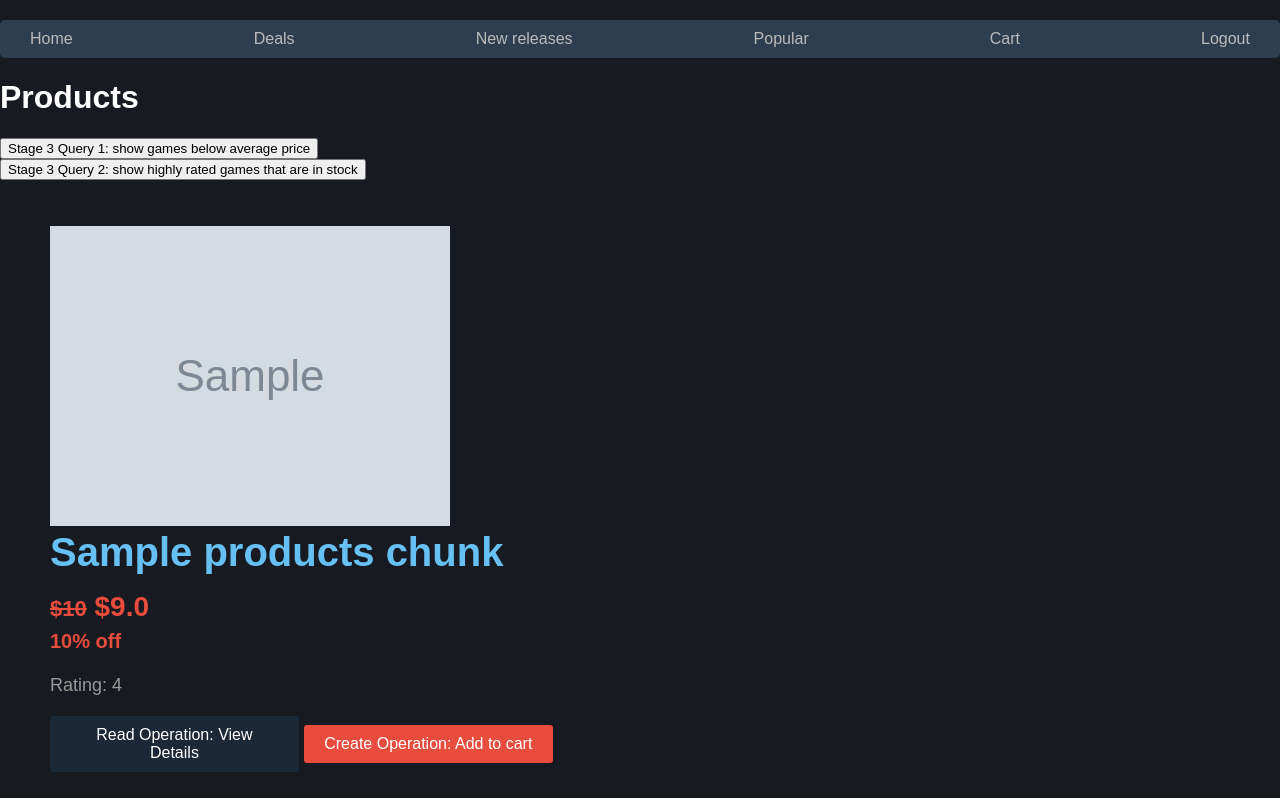
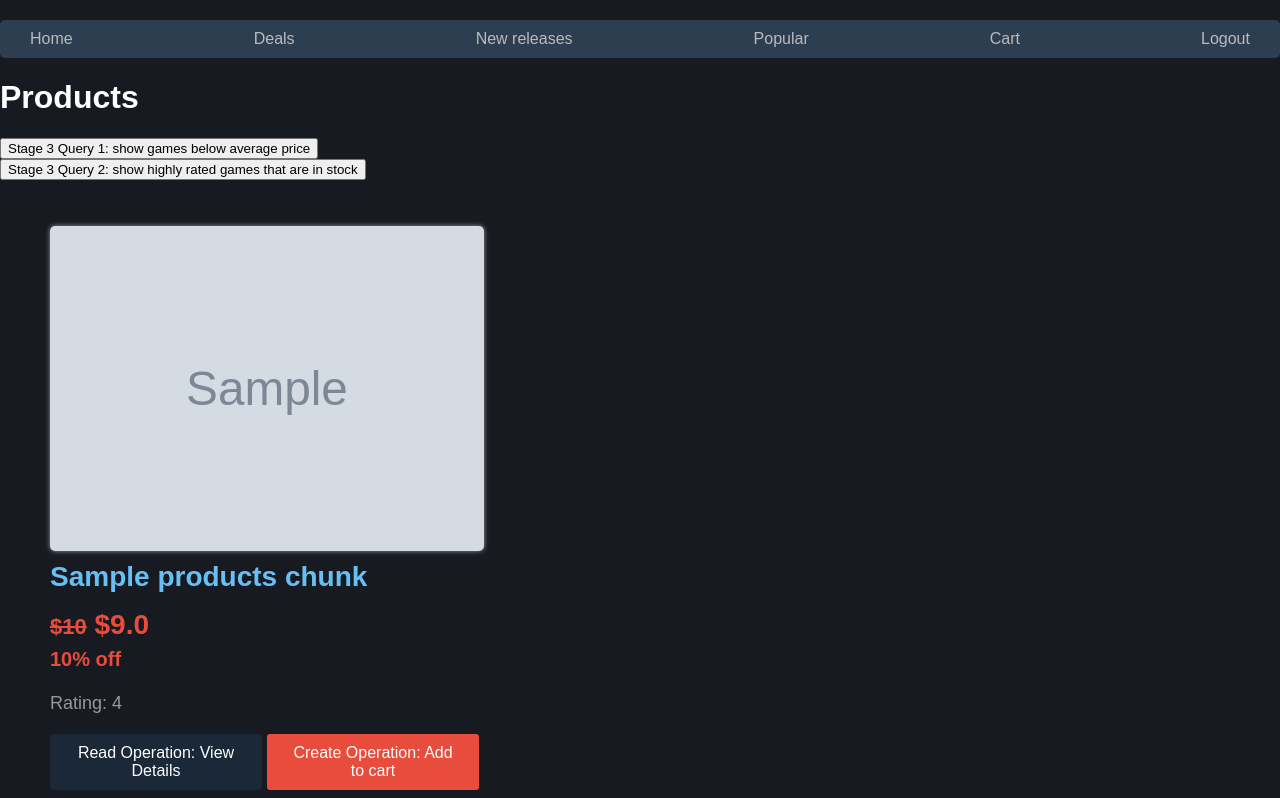
Before and after one commit to cs411-alawini/sp23-cs411-team005-popTarts, a Flask app: template full-flaskapp/templates/products.html in a window 1280 px wide. Shown: the part 70-868 px from the top of the page. Run offline with Flask 3, Linux system fonts and the light colour scheme; the template is opened without the code that fills it: most values are stand-ins (such as "Sample title", 1, 10 or a date in 2020); grey boxes marked "Sample" are stand-in pictures.

Commit message:
changes to styling on products page

```diff
--- a/full-flaskapp/static/products.css
+++ b/full-flaskapp/static/products.css
@@ -4,7 +4,10 @@ body {
     font-family: Arial, sans-serif;
     background-color: #171a21;
 }
-
+.product {
+    width: 35%;
+    height: 520px;
+}
 .container {
     width: 80%;
     margin: 0 auto;
@@ -90,10 +93,11 @@ body {
     justify-content: center;
 }
 
-.game-image img {
+.game-image {
     width: 100%;
     border-radius: 5px;
     box-shadow: 0px 0px 5px #999;
+    margin-bottom: 10px;
 }
 
 .game-info {
@@ -106,7 +110,7 @@ body {
 }
 
 .game-name {
-    font-size: 2.5rem;
+    font-size: 1.75rem;
     font-weight: bold;
     color: #66c0f4;
     margin-bottom: 1rem;
--- a/full-flaskapp/templates/products.html
+++ b/full-flaskapp/templates/products.html
@@ -49,7 +49,7 @@
         <div class="product-row" >
             {% for product in products_chunk %}
             <div class="product">
-                <img src="{{product.imageLink}}">
+                <img class = "game-image" src="{{product.imageLink}}">
                 <div class="game-name">{{product.name}}</div>
                 <div class="game-price">
                     <span class="original-price" style="text-decoration: line-through;">${{ product.price }}</span>
```
